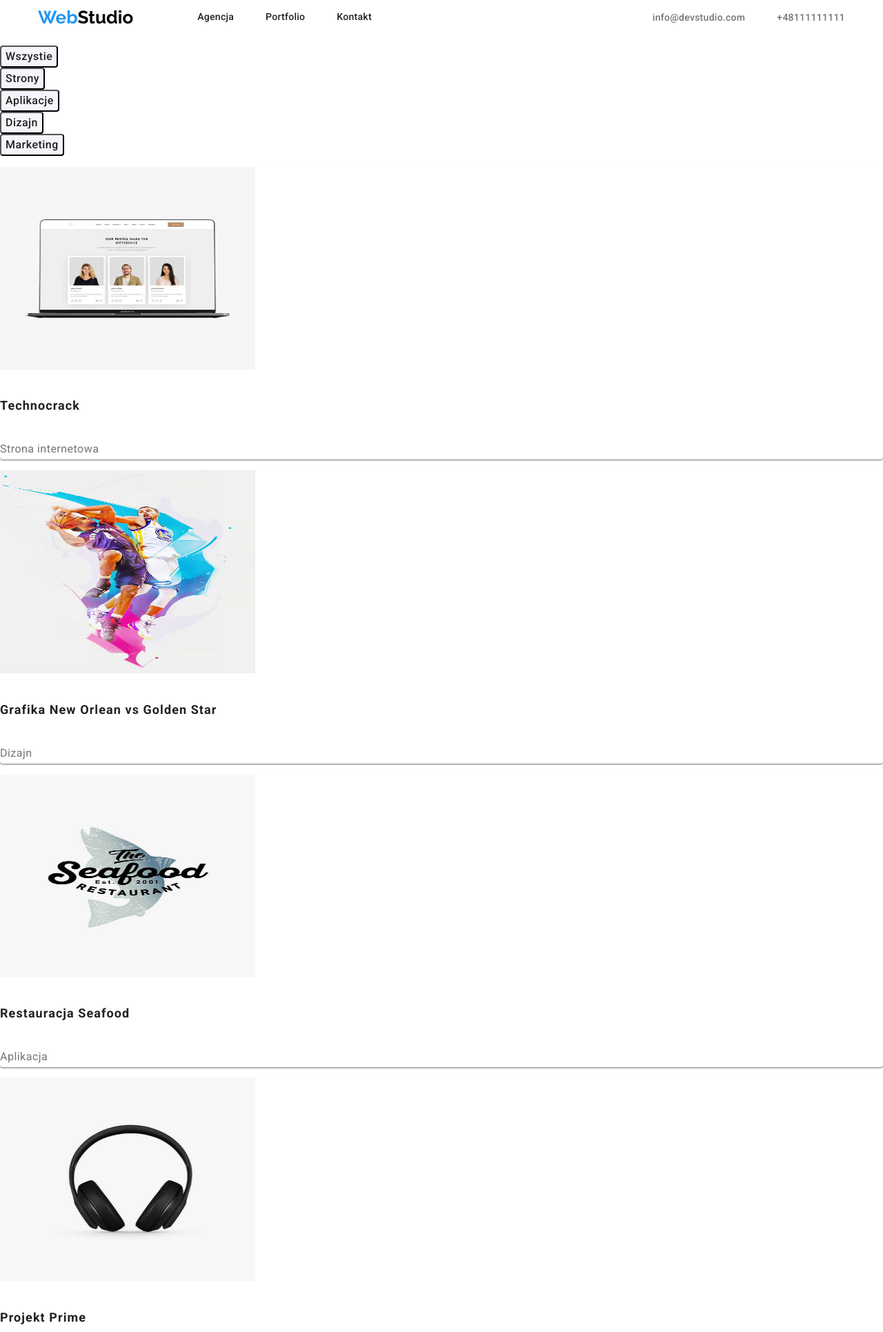
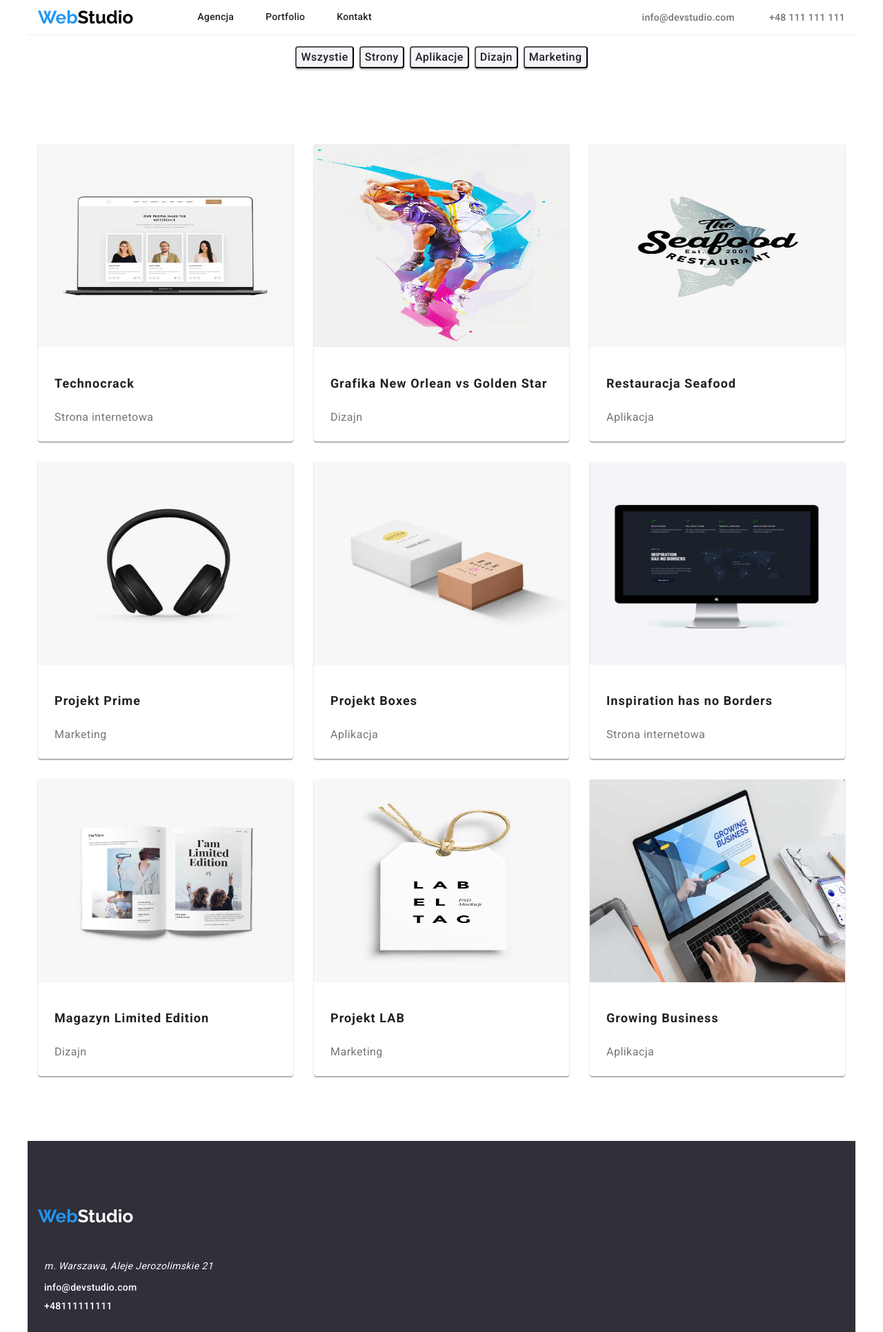
Before and after one commit to DamianIwan/goit-markup-hw-03, a plain HTML site: page portfolio.html in a window 1280 px wide. Shown: the top 1931 px of the page at 69% size. Drawn offline with nearby package versions, Linux system fonts and the light colour scheme.

Commit message:
position done

```diff
--- a/css/styles.css
+++ b/css/styles.css
@@ -184,6 +184,8 @@ line-height: 1.18;
 text-align: center;
 letter-spacing: 0.03em;
 color: #212121;
+margin-top: 30px;
+margin-bottom: 10px;
 }
 .crew-job-posiion{
 
@@ -192,6 +194,8 @@ font-size: 16px;
 line-height: 1.18;
 text-align: center;
 letter-spacing: 0.03em;
+margin-top: 10px;
+margin-bottom: 30px;
 
 color: #757575;
 }
@@ -207,10 +211,15 @@ color: #212121;
 cursor: pointer;
 border-radius: 4px;
 background: #F5F4FA;
+box-shadow: 0px 3px 1px rgba(0, 0, 0, 0.1), 0px 1px 2px rgba(0, 0, 0, 0.08), 0px 2px 2px rgba(0, 0, 0, 0.12);
+border-radius: 4px;
+
 
 
 }
 .button-filtr-portfolio:hover{
+
+
     font-family:inherit;
     font-weight: 500;
     font-size: 16px;
@@ -219,6 +228,8 @@ background: #F5F4FA;
     letter-spacing: 0.03em;
     color: #FFFFFF;
     background-color:#2196F3 ;
+    box-shadow: 0px 3px 1px rgba(0, 0, 0, 0.1), 0px 1px 2px rgba(0, 0, 0, 0.08), 0px 2px 2px rgba(0, 0, 0, 0.12);
+border-radius: 4px;
 }
 .button-filtr-portfolio:focus{
     font-family:inherit;
@@ -229,6 +240,8 @@ background: #F5F4FA;
     letter-spacing: 0.03em;
     color: #FFFFFF;
     background-color:#2196F3 ;
+    box-shadow: 0px 3px 1px rgba(0, 0, 0, 0.1), 0px 1px 2px rgba(0, 0, 0, 0.08), 0px 2px 2px rgba(0, 0, 0, 0.12);
+border-radius: 4px;
 }
 .style-list{
     list-style-type: none;
@@ -274,6 +287,7 @@ color: #757575;
         display: flex;
         justify-content: space-between;
         margin-left: auto;
+        border-bottom: 1px solid #ECECEC;
       }
       .logo-navy{
         display: flex;
@@ -380,3 +394,26 @@ border-radius: 0px 0px 4px 4px;
         margin-bottom: 20px;
 
        }
+       .portfolio-filtr ul{
+        display: flex;
+        justify-content: center;
+        gap: 8px;
+        align-items: flex-end;
+       }
+       .portfolio-photo-list{
+        display: flex;
+        flex-wrap: wrap;
+        gap: 30px;
+       }
+       .portfolio-photo-list figcaption{
+        padding-left: 24px;
+        margin-top: 20px;
+        margin-bottom: 20px;
+       }
+       .portfolio-photo-list img{
+        margin-bottom: 10px;
+       }
+       h5{
+        margin: 0;
+        padding: 0;
+       }
--- a/portfolio.html
+++ b/portfolio.html
@@ -39,25 +39,27 @@
                 </ul>
             </nav>
 
-            <ul class="navy style-list">
+            <ul class="header-address style-list">
                 <li ><a class="contact" href="mailto:info@devstudio.com">info@devstudio.com</a></li>
-                <li><a class="contact" href="tel:+48111111111">+48111111111</a></li>
+                <li><a class="contact" href="tel:+48111111111">+48 111 111 111</a></li>
             </ul>
         </div>
-</header>
+</header class="container section">
 <main>
+    <div class="portfolio-filtr">
     <ul class="style-list">
         <li><button type="button"  class="button-filtr-portfolio">Wszystie</button></li>
         <li><button type="button" class="button-filtr-portfolio">Strony</button></li>
         <li><button type="button" class="button-filtr-portfolio">Aplikacje</button></li>
         <li><button type="button" class="button-filtr-portfolio">Dizajn</button></li>
         <li><button type="button" class="button-filtr-portfolio">Marketing</button></li>
+    </div>
 
 
-
-    </ul>
+</ul>
 
 
+<div class="portfolio-photo-list container section">
     <figure>
         <img src="./images/Portfolio1.jpg" alt="" width="370" height="294">
         <figcaption>
@@ -129,18 +131,31 @@
         <p class="portfolio-category">Aplikacja</p>
         </figcaption>
     </figure>
+</div>
 
 
 </main>
-<footer>
-    <a class="logo" href="./index.html"><span class="logo1">Web</span>Studio</a>
-    <ul class="style-list">
-        <li>
-            <address class="adres">m. Warszawa, Aleje Jerozolimskie 21</address>
-        </li>
-        <li ><a class="contact" href="mailto:info@devstudio.com">info@devstudio.com</a></li>
-        <li><a class="contact" href="tel:+48111111111">+48111111111</a></li>
-    </ul>
+<footer class="container section">
+    <div class="footer-position">
+<div class="logo-footer">
+    <a class="logo2" href="./index.html"><span class="logo1">Web</span>Studio</a>
+</div>
+
+
+<ul class="style-list">
+<li>
+    <address class="adres-footer">m. Warszawa, Aleje Jerozolimskie 21</address>
+</li>
+
+<li ><a class="contact-footer" href="mailto:info@devstudio.com">info@devstudio.com</a></li>
+<li><a class="contact-footer" href="tel:+48111111111">+48111111111</a></li>
+</ul>
+</div>
+
+
+
+
+
 </footer>
 
 
```
